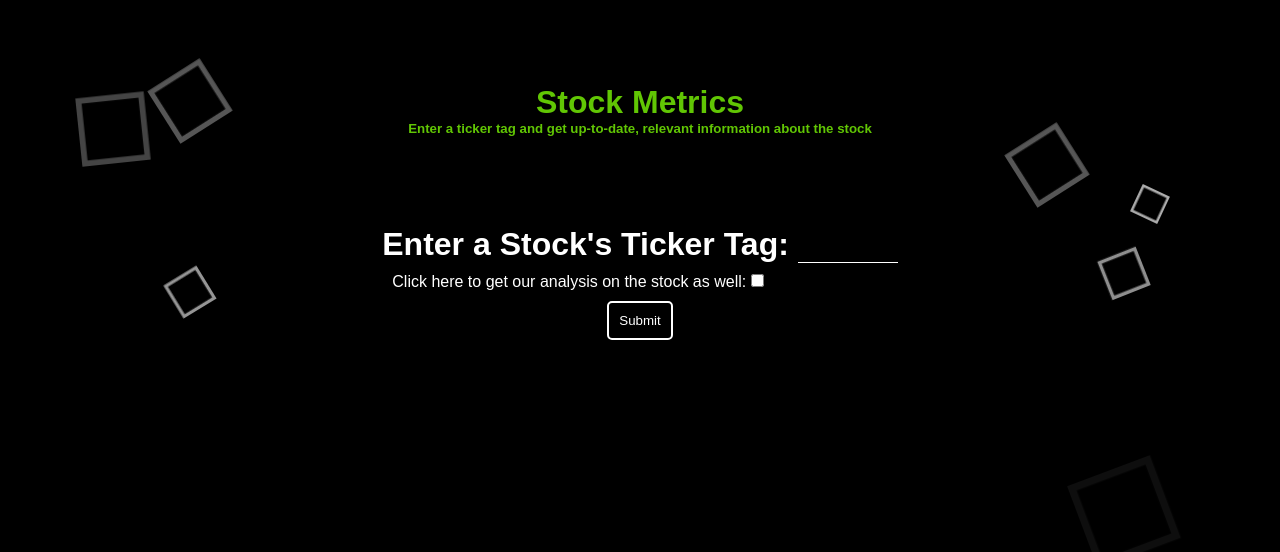
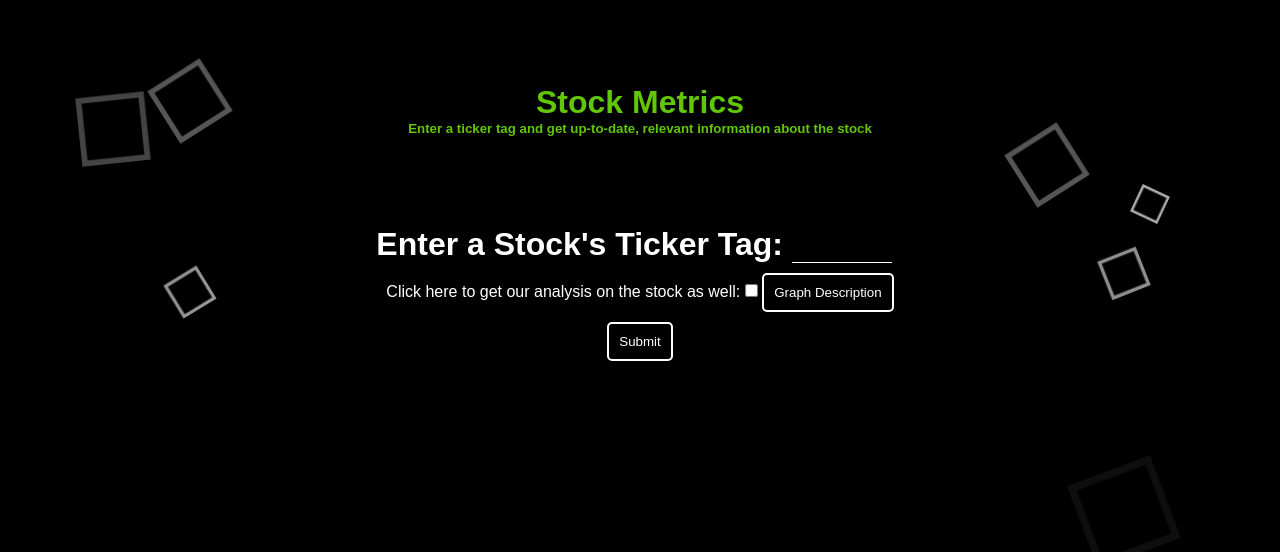
Before and after one commit to Aryo-Patel/HackMIT-2020, a Flask app: page /stocks in a window 1280 px wide. Shown: the part 60-612 px from the top of the page. Run offline with Flask 2, Linux system fonts and the light colour scheme.

Commit message:
Update stocks.html

```diff
--- a/templates/stocks.html
+++ b/templates/stocks.html
@@ -14,6 +14,7 @@
             <div id = "our-analysis-wrapper">
                 <span id = "our-analysis-header">Click here to get our analysis on the stock as well: </span>
                 <input name = "our-analysis" id = "our-analysis" type = "checkbox">
+                <button class="btn info" id = "info-button" type="button" onclick="alert('First Graph:\nSecond Graph:')">Graph Description</button>
             </div>
             <div id = "stock-submit-wrapper">
                 <input id = "stock-submit" type = "submit" placeholder="submit">
```
